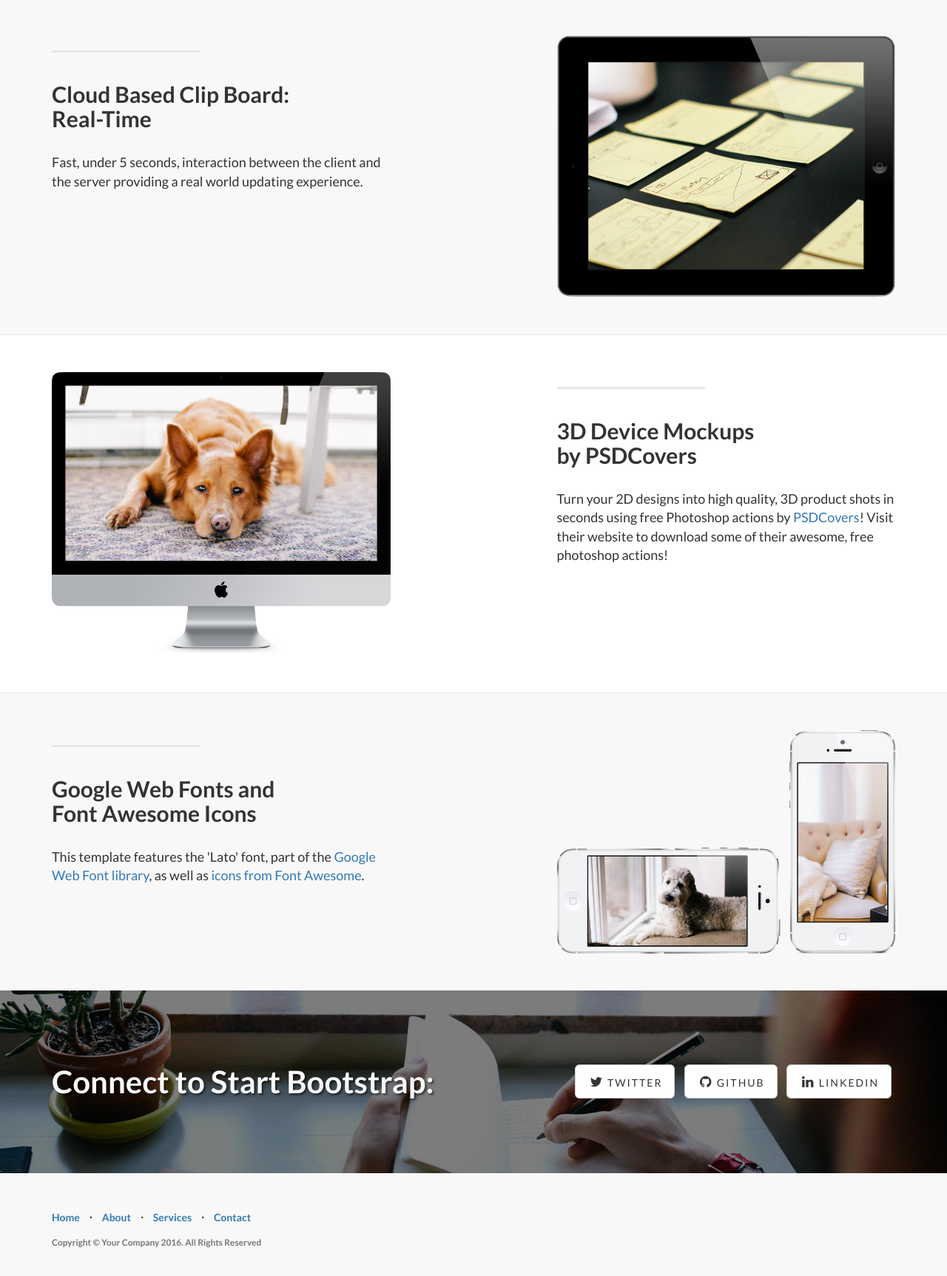
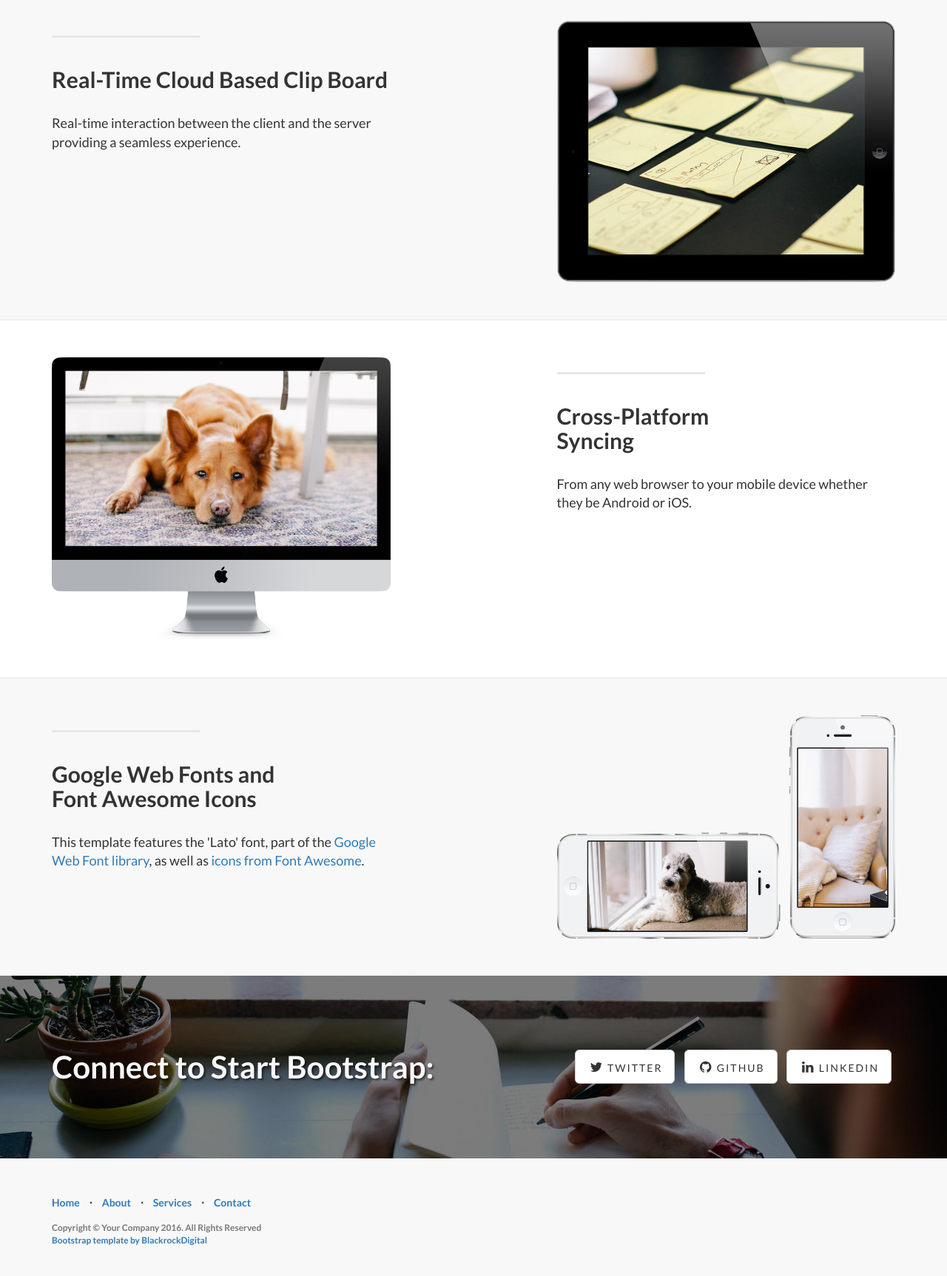
Before and after one commit to mtam2/Ctrl-Cloud, a plain HTML site: page index.html in a window 1280 px wide. Shown: the part 799-2524 px from the top of the page at 74% size. Drawn offline with Linux system fonts and the light colour scheme.

Commit message:
Added License for BlackrockDigital template

```diff
--- a/index.html
+++ b/index.html
@@ -1,4 +1,3 @@
-<<<<<<< HEAD
 <!DOCTYPE html>
 <html lang="en">
 
@@ -44,7 +43,7 @@
                     <span class="icon-bar"></span>
                     <span class="icon-bar"></span>
                 </button>
-                <a class="navbar-brand topnav" href="#">Start Bootstrap</a>
+                <a class="navbar-brand topnav" href="#">Ctrl-Cloud</a>
             </div>
             <!-- Collect the nav links, forms, and other content for toggling -->
             <div class="collapse navbar-collapse" id="bs-example-navbar-collapse-1">
@@ -108,8 +107,8 @@
                 <div class="col-lg-5 col-sm-6">
                     <hr class="section-heading-spacer">
                     <div class="clearfix"></div>
-                    <h2 class="section-heading">Cloud Based Clip Board:<br>Real-Time</h2>
-                    <p class="lead">Fast, under 5 seconds, interaction between the client and the server providing a real world updating experience.</p>
+                    <h2 class="section-heading">Real-Time Cloud Based Clip Board</h2>
+                    <p class="lead">Real-time interaction between the client and the server providing a seamless experience.</p>
                 </div>
                 <div class="col-lg-5 col-lg-offset-2 col-sm-6">
                     <img class="img-responsive" src="img/ipad.png" alt="">
@@ -130,8 +129,8 @@
                 <div class="col-lg-5 col-lg-offset-1 col-sm-push-6  col-sm-6">
                     <hr class="section-heading-spacer">
                     <div class="clearfix"></div>
-                    <h2 class="section-heading">3D Device Mockups<br>by PSDCovers</h2>
-                    <p class="lead">Turn your 2D designs into high quality, 3D product shots in seconds using free Photoshop actions by <a target="_blank" href="http://www.psdcovers.com/">PSDCovers</a>! Visit their website to download some of their awesome, free photoshop actions!</p>
+                    <h2 class="section-heading">Cross-Platform<br>Syncing</h2>
+                    <p class="lead">From any web browser to your mobile device whether they be Android or iOS.</p>
                 </div>
                 <div class="col-lg-5 col-sm-pull-6  col-sm-6">
                     <img class="img-responsive" src="img/dog.png" alt="">
@@ -218,7 +217,10 @@
                             <a href="#contact">Contact</a>
                         </li>
                     </ul>
-                    <p class="copyright text-muted small">Copyright &copy; Your Company 2016. All Rights Reserved</p>
+                    <p class="copyright text-muted small">
+                        Copyright &copy; Your Company 2016. All Rights Reserved<br>
+                        <a href="https://github.com/IronSummitMedia/startbootstrap">Bootstrap template by BlackrockDigital</a>
+                        </p>
                 </div>
             </div>
         </div>
```
Also changed, not shown: about.html (added), contact.html (added), index.css (deleted), services.html (added), 1 other file.
